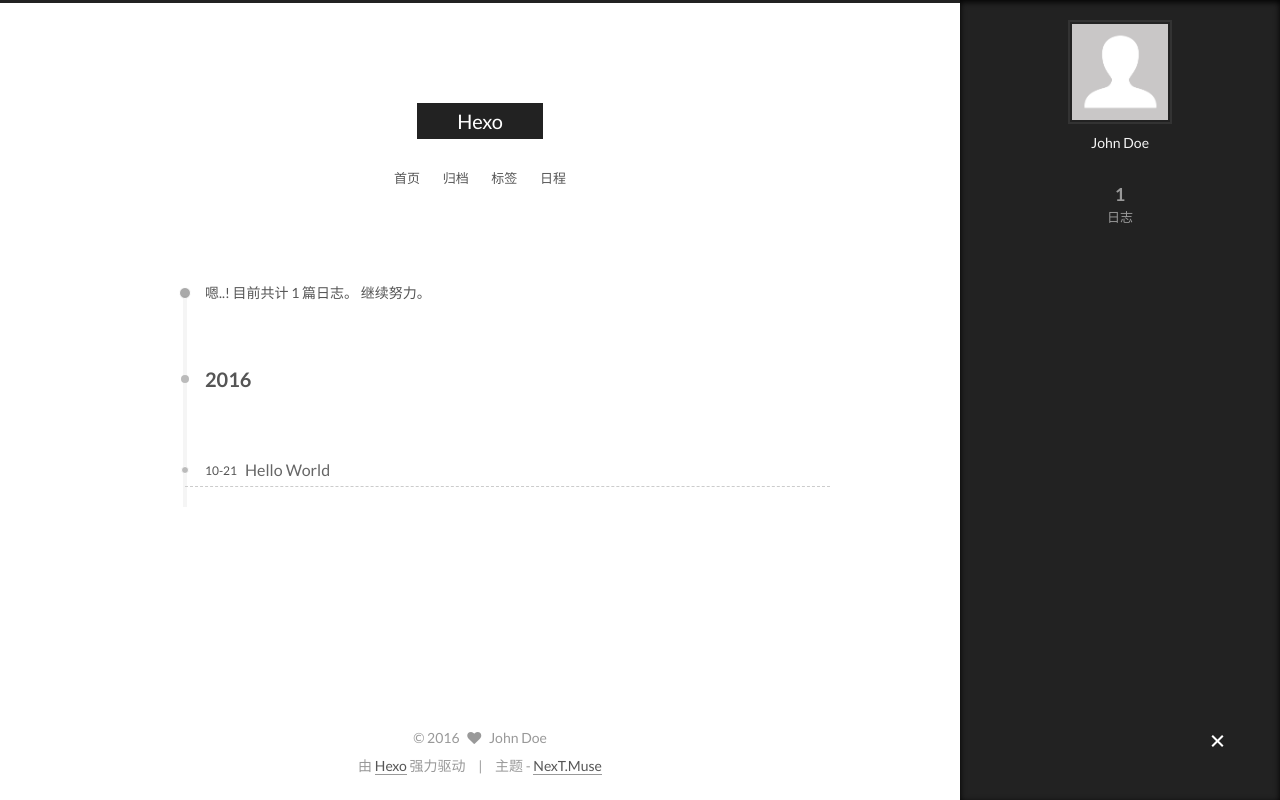
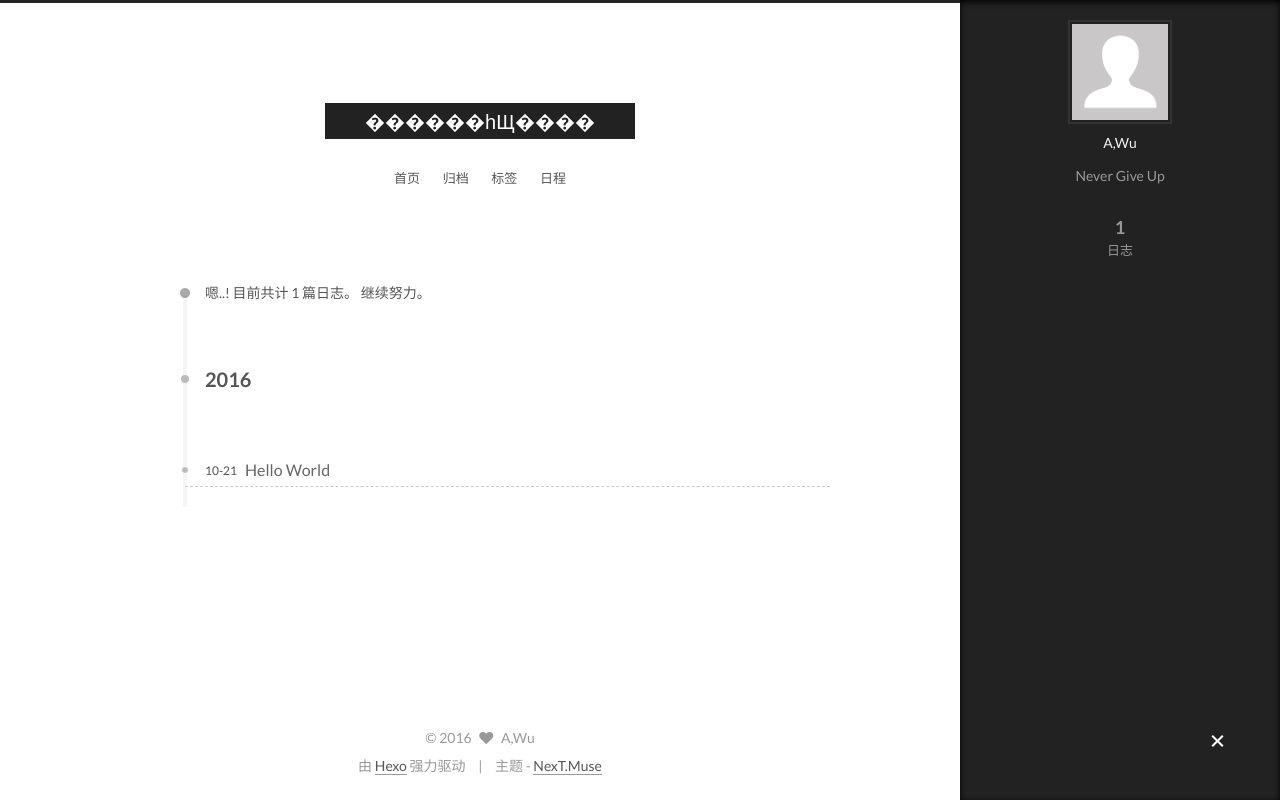
Before and after one commit to gogoa5/gogoa5.github.io, a plain HTML site: page archives/2016/10/index.html in a window 1280 px wide. Both pictures are taken after a click on the element 1217 px from the left and 741 px from the top of the page. Drawn offline with Linux system fonts and the light colour scheme.

Commit message:
Site updated: 2016-10-22 01:24:49

```diff
--- a/archives/2016/10/index.html
+++ b/archives/2016/10/index.html
@@ -84,12 +84,15 @@
 
 
 
+<meta name="description" content="Never Give Up">
 <meta property="og:type" content="website">
-<meta property="og:title" content="Hexo">
+<meta property="og:title" content="������һЩ����">
 <meta property="og:url" content="http://yoursite.com/archives/2016/10/index.html">
-<meta property="og:site_name" content="Hexo">
+<meta property="og:site_name" content="������һЩ����">
+<meta property="og:description" content="Never Give Up">
 <meta name="twitter:card" content="summary">
-<meta name="twitter:title" content="Hexo">
+<meta name="twitter:title" content="������һЩ����">
+<meta name="twitter:description" content="Never Give Up">
 
 
 
@@ -113,7 +116,7 @@
   <link rel="canonical" href="http://yoursite.com/archives/2016/10/"/>
 
 
-  <title> 归档 | Hexo </title>
+  <title> 归档 | ������һЩ���� </title>
 </head>
 
 <body itemscope itemtype="//schema.org/WebPage" lang="zh-Hans">
@@ -144,7 +147,7 @@
   <div class="custom-logo-site-title">
     <a href="/"  class="brand" rel="start">
       <span class="logo-line-before"><i></i></span>
-      <span class="site-title">Hexo</span>
+      <span class="site-title">������һЩ����</span>
       <span class="logo-line-after"><i></i></span>
     </a>
   </div>
@@ -305,9 +308,9 @@
         <div class="site-author motion-element" itemprop="author" itemscope itemtype="//schema.org/Person">
           <img class="site-author-image" itemprop="image"
                src="/images/avatar.gif"
-               alt="John Doe" />
-          <p class="site-author-name" itemprop="name">John Doe</p>
-          <p class="site-description motion-element" itemprop="description"></p>
+               alt="A,Wu" />
+          <p class="site-author-name" itemprop="name">A,Wu</p>
+          <p class="site-description motion-element" itemprop="description">Never Give Up</p>
         </div>
         <nav class="site-state motion-element">
           <div class="site-state-item site-state-posts">
@@ -356,7 +359,7 @@
   <span class="with-love">
     <i class="fa fa-heart"></i>
   </span>
-  <span class="author" itemprop="copyrightHolder">John Doe</span>
+  <span class="author" itemprop="copyrightHolder">A,Wu</span>
 </div>
 
 <div class="powered-by">
--- a/css/main.css
+++ b/css/main.css
@@ -1563,7 +1563,7 @@ pre .javascript .function {
   width: 4px;
   height: 4px;
   border-radius: 50%;
-  background: #3cabff;
+  background: #ff5853;
 }
 .links-of-blogroll {
   font-size: 13px;
```
Also changed, not shown: 2016/10/21/hello-world/index.html (+7 -7 lines), archives/2016/index.html (+12 -9 lines), archives/index.html (+12 -9 lines), index.html (+12 -9 lines), 1 other file.
